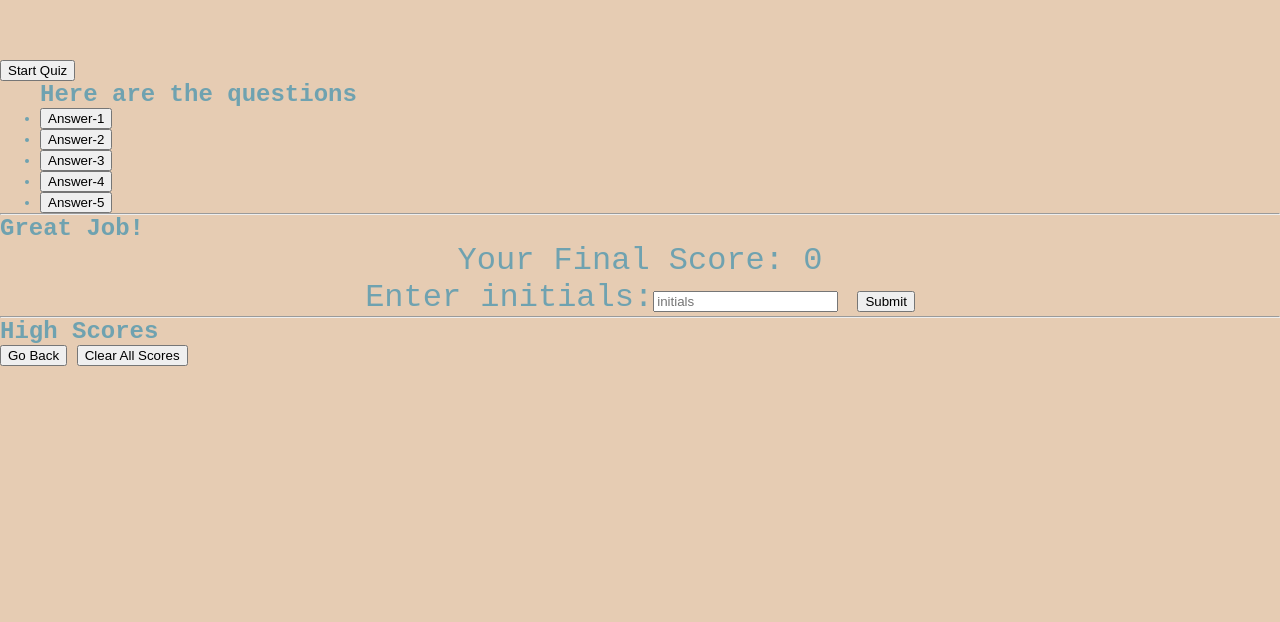
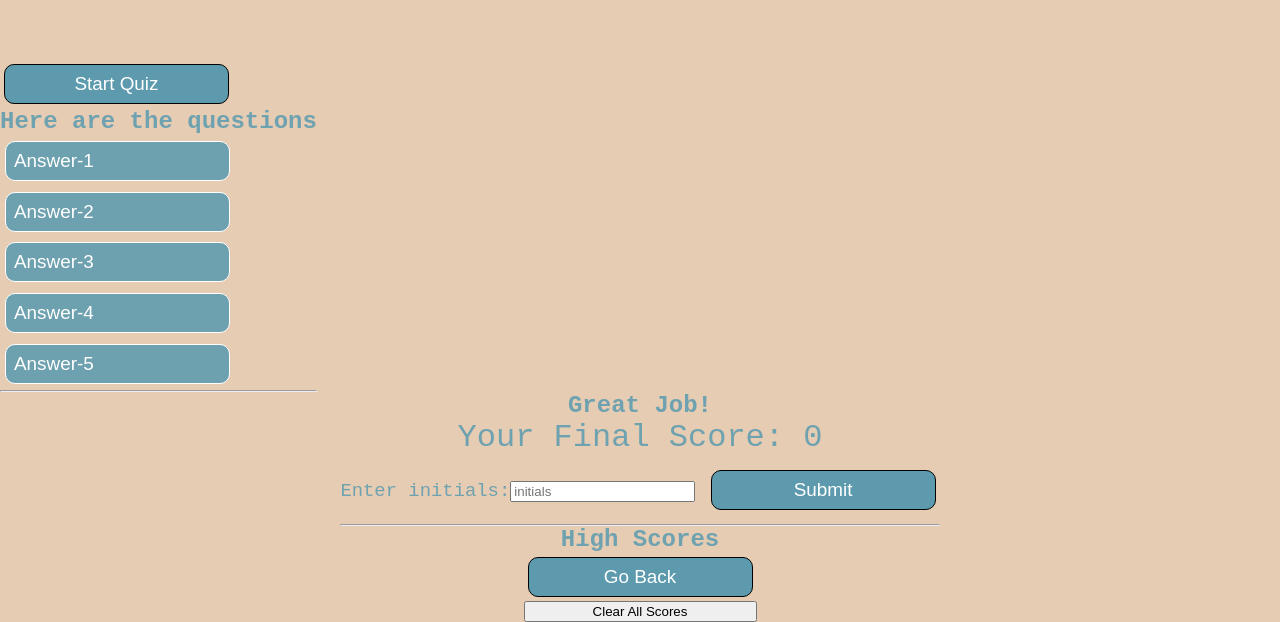
Before and after one commit to TheWiseSailor/Javascript-Code-Quiz, a plain HTML site: page index.html in a window 1280 px wide. Shown: the part 740-1362 px from the top of the page. Before the commit the page ends 1106 px from the top, so only its background shows below. Drawn offline with Linux system fonts and the light colour scheme.

Commit message:
v1.10 button colors and overall size fixed and etc

```diff
--- a/assets/style.css
+++ b/assets/style.css
@@ -18,9 +18,12 @@ body {
   align-items: center;
   height: 100vh;
 }
-/* h1 section */
+/* h sections */
 h1 {
   font-size: 3rem;
+  text-align: center;
+}
+h2 {
   text-align: center;
 }
 /* p section */
@@ -52,3 +55,85 @@ header div {
 div .p-style {
   font-size: 0.6cm;
 }
+
+div .p-style-1 {
+  font-size: 0.5cm;
+  font: 2px;
+  padding-block: 10px;
+  text-align: center;
+}
+div .style-2 {
+  display: grid;
+  grid-template-rows: 1fr, 2fr;
+  grid-auto-rows: (10px, auto);
+  flex: wrap;
+  justify-content: center;
+  align-content: space-between;
+}
+div .style-3 {
+  display: grid;
+  grid-template-rows: 1fr, 2fr;
+  grid-auto-rows: (10px, auto);
+  flex: wrap;
+  justify-content: center;
+  align-content: space-between;
+}
+div .list-inner {
+  justify-content: start;
+}
+.list-inner {
+  justify-content: start;
+}
+/* section wrapper hidden html element parts*/
+section .wrapper {
+  display: grid;
+  grid-template-rows: 1fr, 2fr, 1fr;
+  grid-auto-rows: (10px, auto);
+  grid-gap: 0.5em;
+  justify-items: left;
+}
+/* question stylings*/
+
+.questions-ul {
+  list-style-type: none;
+  display: contents;
+}
+.questions-li {
+  width: 250px;
+}
+.list-inner {
+  display: grid;
+  grid-template-columns: 1fr, 2fr, 1fr;
+  grid-auto-rows: (10px, auto);
+  grid-gap: 0.05em;
+}
+/*BUTTON SECTIONS*/
+.btn-style-main {
+  background-color: rgba(28, 132, 173, 0.678);
+  color: var(--tertiary-color);
+  border-radius: 10px;
+  width: 225px;
+  border: 1px solid black;
+  font-size: 0.5cm;
+  padding: 8px;
+  margin: 4px;
+  outline: none;
+}
+.btn-style-main:active {
+  background-color: var(--secondary-color);
+  box-shadow: 0 2pxrgb (214, 71, 71);
+  transform: translateY(1px);
+}
+.answer-btn {
+  color: white;
+  width: 225px;
+  border: 1px solid black;
+  font-size: 0.5cm;
+  padding: 8px;
+  outline: none;
+  text-align: start;
+  border: 1px solid;
+  margin: 5px;
+  border-radius: 10px;
+  background-color: var(--primary-color);
+}
```
